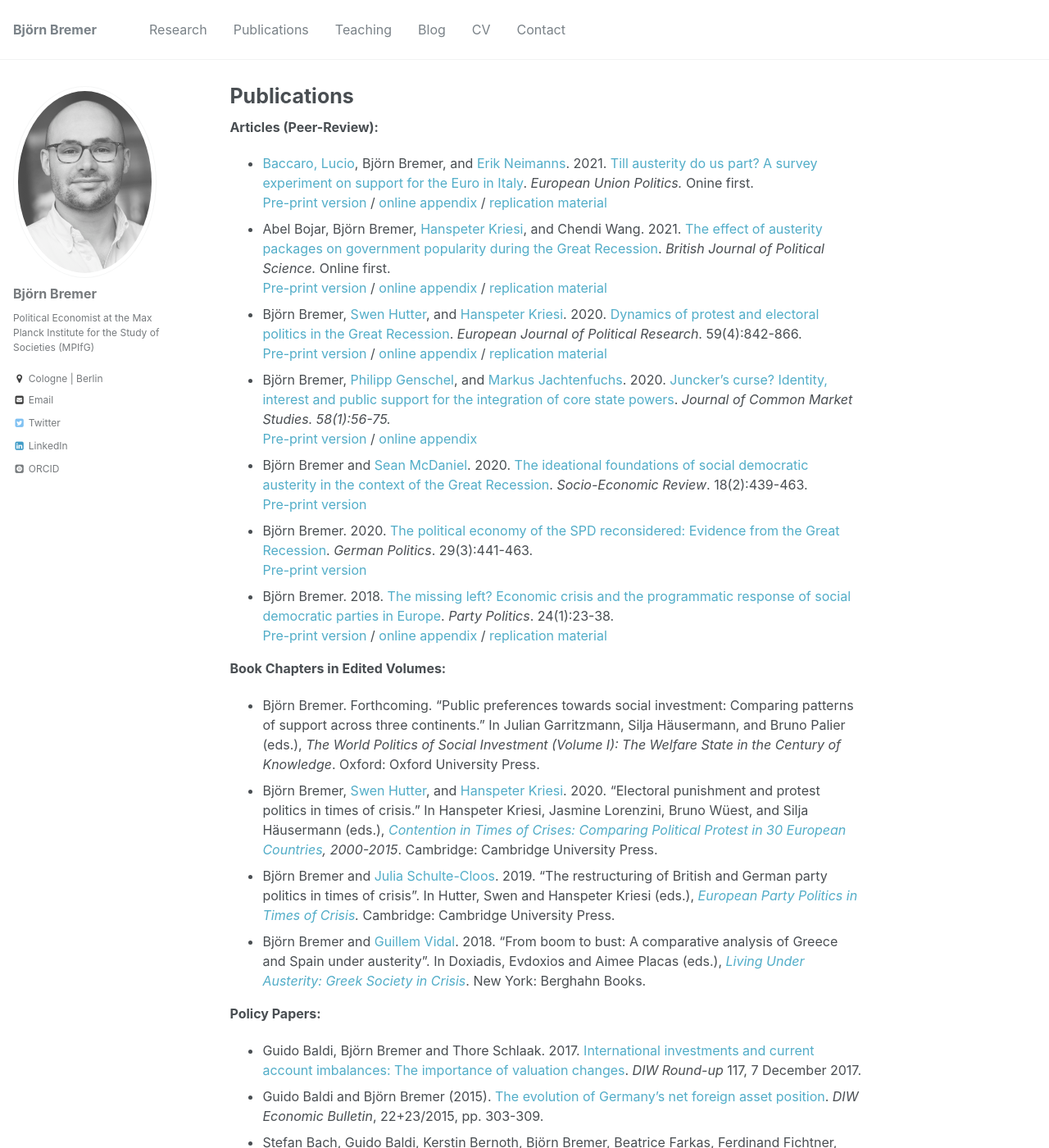
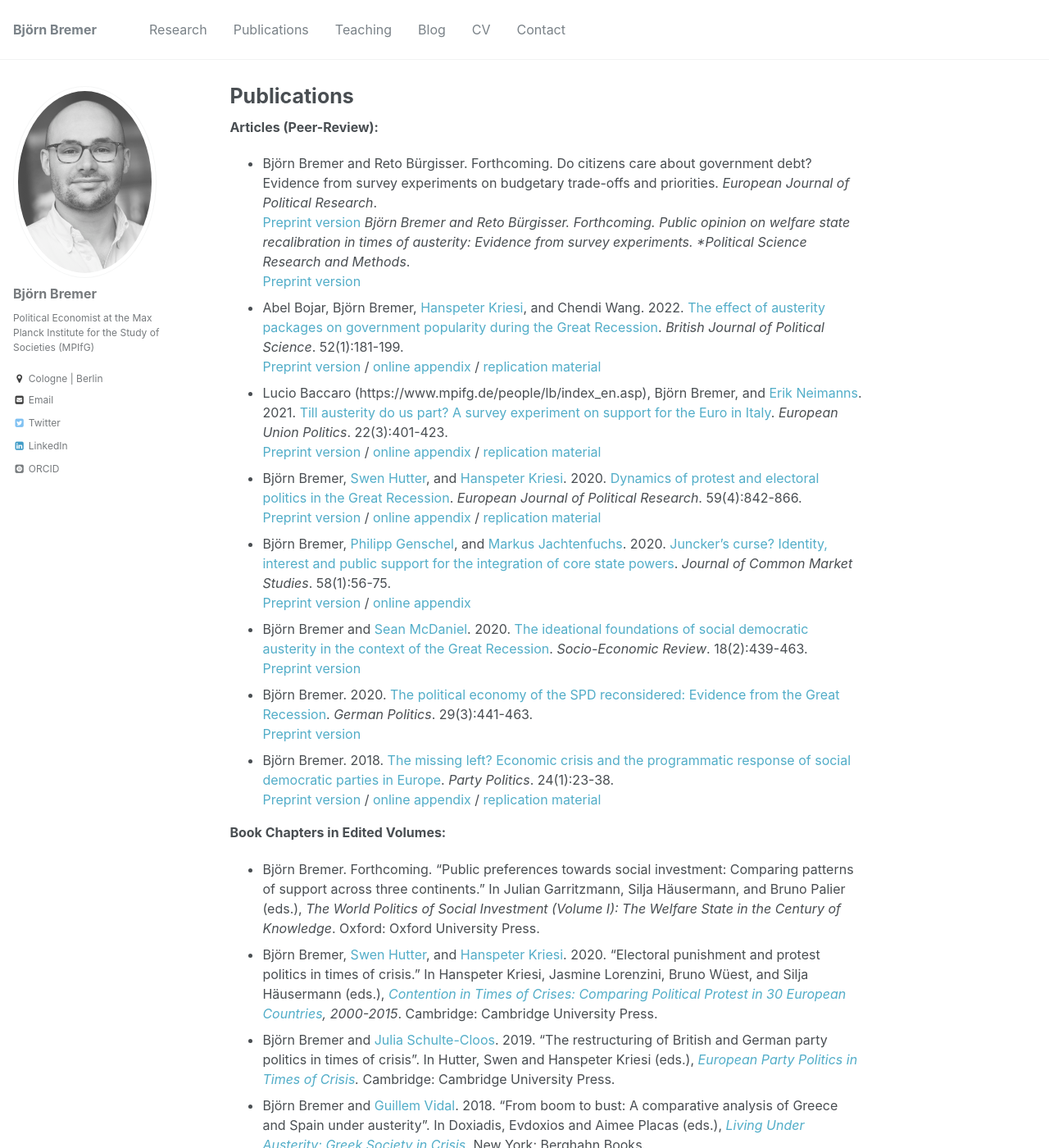
Before and after one commit to bjoernbremer/bjoernbremer.github.io, a Jekyll site: the page built from _pages/publications.md, in a window 1280 px wide and 1400 px high. Shown: the whole window at 82% size. Built offline with Jekyll 4.4.1, drawn with Linux system fonts in a browser that asks for light colours; some web fonts are replaced; some of the changed text lies outside the part shown.

Commit message:
Add files via upload
Update website

```diff
--- a/_pages/projects.html
+++ b/_pages/projects.html
@@ -7,7 +7,7 @@ author_profile: true
 
 {% include base_path %}
 
-<p>My research lies at the intersection of international and comparative political economy, comparative politics, and political behaviour. I primarily study the politics of economic policies, exploring how parties and voters influence and respond to the (macro-) economy. Trained in both economics and politics in the midst of the Great Recession, I am especially interested in the politics of economic crises when distributional conflicts gain salience and become highly politicized. I thus collect new data and use experimental and observational methods to explain conflicts about social and macroeconomic policies within and between countries. At the moment, I work on the following broad research projects:</p>
+<p>My research lies at the intersection of international and comparative political economy, comparative politics, and political behavior. I primarily study the politics of economic policies, exploring how parties and voters influence and respond to the (macro-)economy. Trained in both economics and politics in the midst of the Great Recession, I am especially interested in the politics of economic crises when distributional conflicts gain salience and become highly politicized. I thus collect new data and use quantitative and qualitative methods to explain conflicts about social and macroeconomic policies within and between countries. At the moment, I work on the following broad research projects:</p>
 
 {% for post in site.projects %}
   {% include archive-single.html %}
--- a/_pages/publications.md
+++ b/_pages/publications.md
@@ -7,20 +7,24 @@ author_profile: true
 {% include base_path %}
 
 **Articles (Peer-Review):**
-* [Baccaro, Lucio](https://www.mpifg.de/people/lb/index_en.asp), Björn Bremer, and [Erik Neimanns](https://www.mpifg.de/forschung/wissdetails_en.asp?MitarbID=885). 2021. [Till austerity do us part? A survey experiment on support for the Euro in Italy](https://journals.sagepub.com/doi/full/10.1177/14651165211004772). *European Union Politics.* Onine first. <br/>
-[Pre-print version]({{ site.url }}/files/publications/BaccaroBremerNeimanns_EUP_2021.pdf) / [online appendix]({{ site.url }}/files/publications/BaccaroBremerNeimanns_EUP_2021_OnlineAppendix.pdf) / [replication material]()
-* Abel Bojar, Björn Bremer, [Hanspeter Kriesi](http://www.eui.eu/DepartmentsAndCentres/PoliticalAndSocialSciences/People/Professors/Kriesi.aspx), and Chendi Wang. 2021. [The effect of austerity packages on government popularity during the Great Recession](https://t.co/2Fmbwkxf9T?amp=1). *British Journal of Political Science.* Online first. <br/>
-[Pre-print version]({{ site.url }}/files/publications/AusterityEvents_BJPolS_accepted.pdf) / [online appendix]({{ site.url }}/files/publications/AusterityEvents_BJPolS_accepted.pdf) / [replication material](https://doi.org/10.7910/DVN/MDLQKC)
+* Björn Bremer and Reto Bürgisser. Forthcoming. Do citizens care about government debt? Evidence from survey experiments on budgetary trade-offs and priorities. *European Journal of Political Research*. <br/>
+[Preprint version](https://osf.io/preprints/socarxiv/gw5ea/)
+*Björn Bremer and Reto Bürgisser. Forthcoming. Public opinion on welfare state recalibration in times of austerity: Evidence from survey experiments. *Political Science Research and Methods*. <br/>
+[Preprint version](https://osf.io/uj6eq/)
+* Abel Bojar, Björn Bremer, [Hanspeter Kriesi](http://www.eui.eu/DepartmentsAndCentres/PoliticalAndSocialSciences/People/Professors/Kriesi.aspx), and Chendi Wang. 2022. [The effect of austerity packages on government popularity during the Great Recession](https://t.co/2Fmbwkxf9T?amp=1). *British Journal of Political Science*. 52(1):181-199. <br/>
+[Preprint version]({{ site.url }}/files/publications/AusterityEvents_BJPolS_accepted.pdf) / [online appendix]({{ site.url }}/files/publications/AusterityEvents_BJPolS_accepted.pdf) / [replication material](https://doi.org/10.7910/DVN/MDLQKC)
+* Lucio Baccaro (https://www.mpifg.de/people/lb/index_en.asp), Björn Bremer, and [Erik Neimanns](https://www.mpifg.de/forschung/wissdetails_en.asp?MitarbID=885). 2021. [Till austerity do us part? A survey experiment on support for the Euro in Italy](https://journals.sagepub.com/doi/full/10.1177/14651165211004772). *European Union Politics*. 22(3):401-423. <br/>
+[Preprint version]({{ site.url }}/files/publications/BaccaroBremerNeimanns_EUP_2021.pdf) / [online appendix]({{ site.url }}/files/publications/BaccaroBremerNeimanns_EUP_2021_OnlineAppendix.pdf) / [replication material]()
 * Björn Bremer, [Swen Hutter](http://www.swen-hutter.eu/), and [Hanspeter Kriesi](http://www.eui.eu/DepartmentsAndCentres/PoliticalAndSocialSciences/People/Professors/Kriesi.aspx). 2020. [Dynamics of protest and electoral politics in the Great Recession](https://doi.org/10.1111/1475-6765.12375). *European Journal of Political Research*. 59(4):842-866. <br/>
-[Pre-print version]({{ site.url }}/files/publications/BremerHutterKriesi_2019_EJPR.pdf) / [online appendix]({{ site.url }}/files/publications/BremerHutterKriesi_2019_EJPR_appendix.pdf) / [replication material](https://doi.org/10.7910/DVN/GWPX1A)
-* Björn Bremer, [Philipp Genschel](https://www.eui.eu/DepartmentsAndCentres/PoliticalAndSocialSciences/People/Professors/Genschel), and [Markus Jachtenfuchs](https://www.hertie-school.org/en/research/faculty-and-researchers/profile/person/jachtenfuchs/). 2020. [Juncker's curse? Identity, interest and public support for the integration of core state powers](https://doi.org/10.1111/jcms.12980). *Journal of Common Market Studies. 58(1):56-75.* <br/>
-[Pre-print version]({{ site.url }}/files/publications/BremerGenschelJachtenfuchs_2019_JCMS.pdf) / [online appendix]({{ site.url }}/files/publications/BremerGenschelJachtenfuchs_2019_JCMS_appendix.pdf)
+[Preprint version]({{ site.url }}/files/publications/BremerHutterKriesi_2019_EJPR.pdf) / [online appendix]({{ site.url }}/files/publications/BremerHutterKriesi_2019_EJPR_appendix.pdf) / [replication material](https://doi.org/10.7910/DVN/GWPX1A)
+* Björn Bremer, [Philipp Genschel](https://www.eui.eu/DepartmentsAndCentres/PoliticalAndSocialSciences/People/Professors/Genschel), and [Markus Jachtenfuchs](https://www.hertie-school.org/en/research/faculty-and-researchers/profile/person/jachtenfuchs/). 2020. [Juncker's curse? Identity, interest and public support for the integration of core state powers](https://doi.org/10.1111/jcms.12980). *Journal of Common Market Studies*. 58(1):56-75. <br/>
+[Preprint version]({{ site.url }}/files/publications/BremerGenschelJachtenfuchs_2019_JCMS.pdf) / [online appendix]({{ site.url }}/files/publications/BremerGenschelJachtenfuchs_2019_JCMS_appendix.pdf)
 * Björn Bremer and [Sean McDaniel](https://warwick.ac.uk/fac/soc/pais/people/mcdaniel/). 2020. [The ideational foundations of social democratic austerity in the context of the Great Recession](https://academic.oup.com/ser/advance-article-abstract/doi/10.1093/ser/mwz001/5320344). *Socio-Economic Review*. 18(2):439-463. <br/>
-[Pre-print version]({{ site.url }}/files/publications/BremerMcDaniel_SER_2019.pdf)
+[Preprint version]({{ site.url }}/files/publications/BremerMcDaniel_SER_2019.pdf)
 * Björn Bremer. 2020. [The political economy of the SPD reconsidered: Evidence from the Great Recession](https://www.tandfonline.com/doi/abs/10.1080/09644008.2018.1555817?journalCode=fgrp20). *German Politics*. 29(3):441-463. <br/>
-[Pre-print version]({{ site.url }}/files/publications/Bremer_GermanPolitics_2019.pdf)
+[Preprint version]({{ site.url }}/files/publications/Bremer_GermanPolitics_2019.pdf)
 * Björn Bremer. 2018. [The missing left? Economic crisis and the programmatic response of social democratic parties in Europe](http://journals.sagepub.com/doi/abs/10.1177/1354068817740745). *Party Politics*. 24(1):23-38. <br/>
-[Pre-print version]({{ site.url }}/files/publications/Bremer_MissingLeft_12_2017.pdf) / [online appendix]({{ site.url }}/files/publications/Bremer_MissingLeft_appendix_12_2017.pdf) / [replication material](https://dataverse.harvard.edu/dataset.xhtml?persistentId=doi:10.7910/DVN/LBO6KC)
+[Preprint version]({{ site.url }}/files/publications/Bremer_MissingLeft_12_2017.pdf) / [online appendix]({{ site.url }}/files/publications/Bremer_MissingLeft_appendix_12_2017.pdf) / [replication material](https://dataverse.harvard.edu/dataset.xhtml?persistentId=doi:10.7910/DVN/LBO6KC)
 
 **Book Chapters in Edited Volumes:**
 
@@ -29,6 +33,10 @@ author_profile: true
 * Björn Bremer and [Julia Schulte-Cloos](https://jschultecloos.github.io/). 2019. "The restructuring of British and German party politics in times of crisis". In Hutter, Swen and Hanspeter Kriesi (eds.), *[European Party Politics in Times of Crisis](https://www.cambridge.org/core/books/european-party-politics-in-times-of-crisis/466446CE959EB782BC30047F8FB9275D#fndtn-information).* Cambridge: Cambridge University Press.
 * Björn Bremer and [Guillem Vidal](http://guillemvidal.eu/). 2018. "From boom to bust: A comparative analysis of Greece and Spain under austerity". In Doxiadis, Evdoxios and Aimee Placas (eds.), *[Living Under Austerity: Greek Society in Crisis](http://www.berghahnbooks.com/title/DoxiadisLiving)*. New York: Berghahn Books.
 
+**Book Chapters in Edited Volumes:**
+
+* Björn Bremer. 2019. [The Clientelistic Turn in Welfare State Policy-Making: Party Politics in Times of Austerity](\url{https://doi.org/10.1111/), Evelyne Hübscher, London, ECPR Press / Rowman & Littlefield International Ltd. (2018). *Swiss Political Science Review*. 25(3):330-333.
+
 **Policy Papers:**
 
 * Guido Baldi, Björn Bremer and Thore Schlaak. 2017. [International investments and current account imbalances: The importance of valuation changes]({{ site.url }}/files/publications/diw_roundup_117_en.pdf). *DIW Round-up* 117, 7 December 2017.
```
